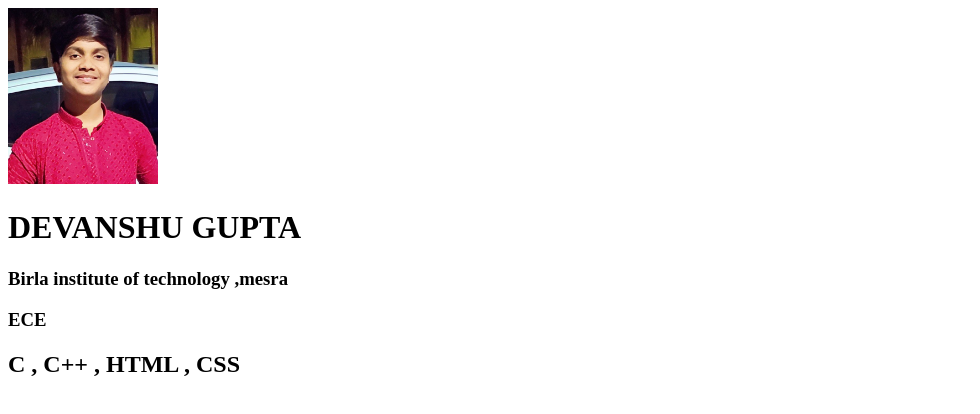
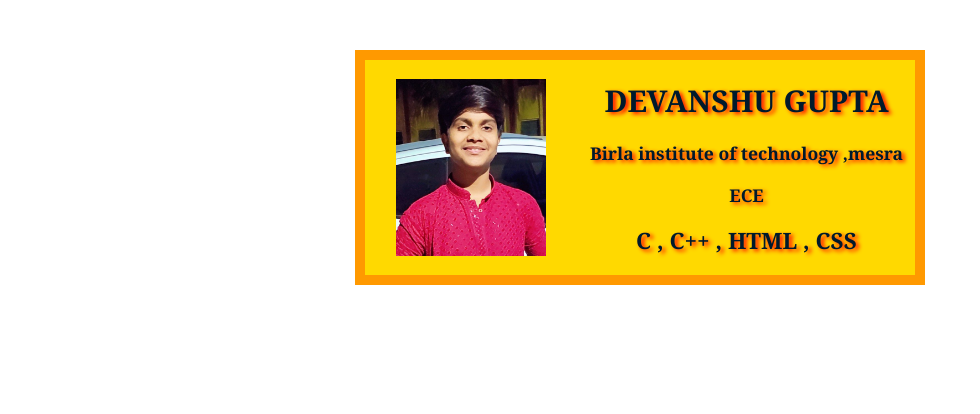
Before and after one commit to devanshugupta24/b.card, a plain HTML site: page index.html in a window 1280 px wide. Shown: the whole page, without its empty margins (0-980 px from the left). Drawn offline with Linux system fonts and the light colour scheme.

Commit message:
Update index.html

```diff
--- a/index.html
+++ b/index.html
@@ -1,7 +1,7 @@
 <!doctype html>
 <html>
     <head>
-        <link rel = "stylesheet" href="buisenesscard.css"/>
+        <link rel = "stylesheet" href="styles.css"/>
     </head>
     <body>
         <div class = "card">
```
